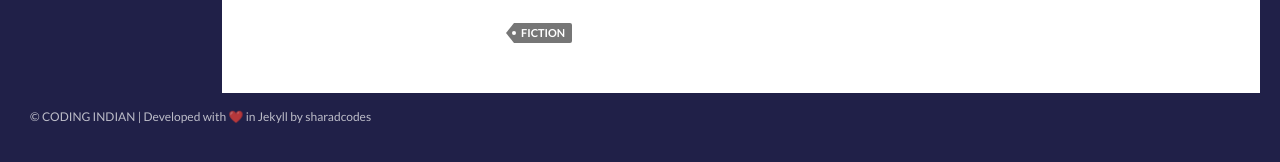
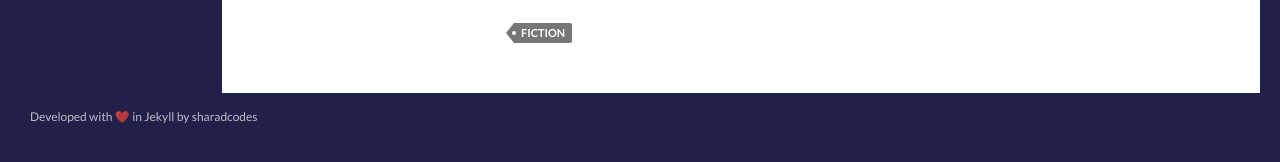
Before and after one commit to sharadcodes/wp-theme-twenty-sixteen-jekyll, a Jekyll site: the page built from index.md, in a window 1280 px wide and 900 px high, scrolled down 2097 px. Shown: the part 735-897 px from the top of the window. Built offline with Jekyll 4.4.1, drawn with Linux system fonts in a browser that asks for light colours; emoji names are drawn with the system emoji font; part of the change alters nothing that is shown.

```diff
--- a/_includes/footer.html
+++ b/_includes/footer.html
@@ -3,7 +3,8 @@
 		<footer id="colophon" class="site-footer" role="contentinfo">
 
 			<div class="site-info">
-				<p> &copy {{site.date}} {{site.title}} | Developed with :heart: in Jekyll by sharadcodes </p>
+				<p>Developed with :heart: in Jekyll by sharadcodes</p>
+				<!--  &copy {{site.date}} {{site.title}} -->
 			</div><!-- .site-info -->
 		</footer><!-- #colophon -->
 	</div><!-- #page -->
```
